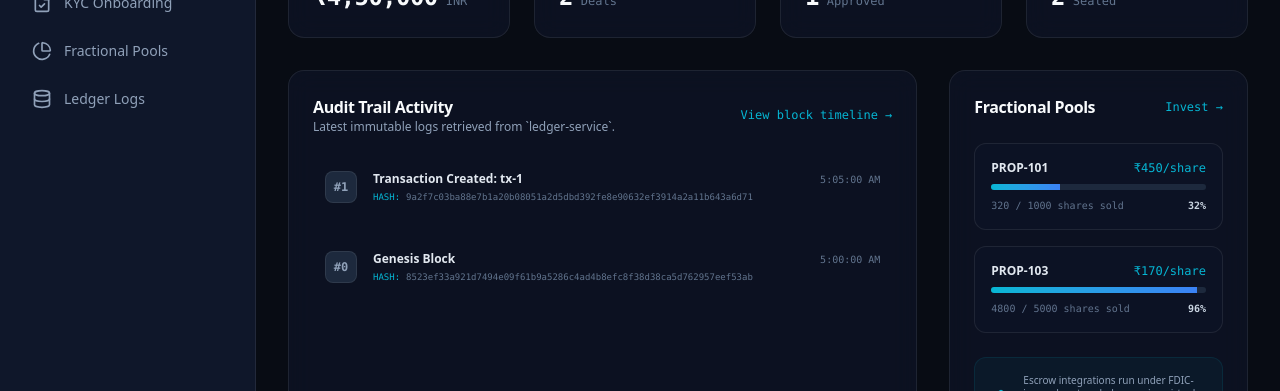
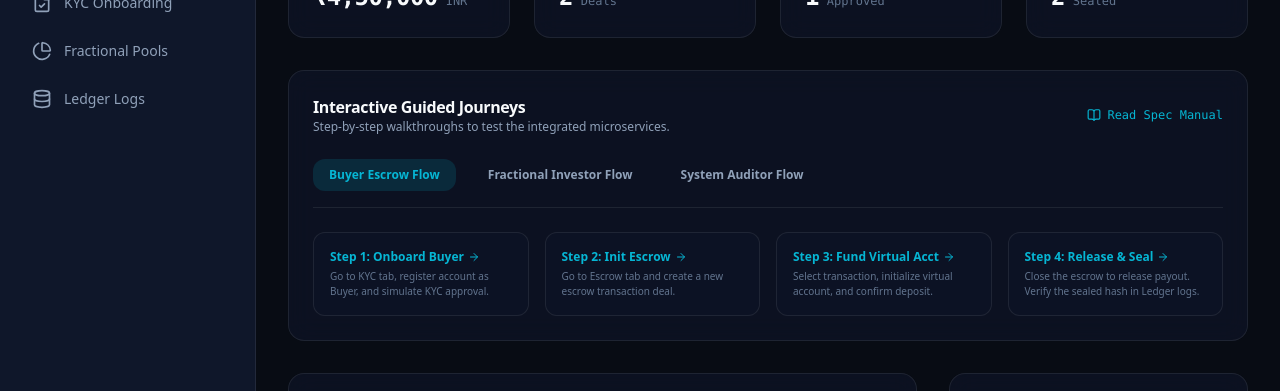
Before and after one commit to NItishSh/realestate-trust, a Next.js app in the folder frontend/: page / in a window 1280 px wide. Shown: the part 224-615 px from the top of the page. Built offline with nearby package versions, Linux system fonts and the light colour scheme; no server answers.

Commit message:
feat(frontend): add interactive guided user journeys widget and documentation spec

```diff
--- a/frontend/src/app/page.tsx
+++ b/frontend/src/app/page.tsx
@@ -1,6 +1,6 @@
 'use client';
 
-import React from 'react';
+import React, { useState } from 'react';
 import { useStore } from '../lib/store';
 import {
   ShieldAlert,
@@ -9,12 +9,15 @@ import {
   Activity,
   FileCheck2,
   TrendingUp,
-  Cpu
+  Cpu,
+  ArrowRight,
+  BookOpen
 } from 'lucide-react';
 import Link from 'next/link';
 
 export default function Dashboard() {
   const { transactions, loans, pools, ledger, isLoading } = useStore();
+  const [activeJourney, setActiveJourney] = useState<'buyer' | 'investor' | 'auditor'>('buyer');
 
   // Metrics calculations
   const totalEscrowLocked = transactions
@@ -76,6 +79,120 @@ export default function Dashboard() {
             </div>
           );
         })}
+      </div>
+
+      {/* Guided Demo Journeys */}
+      <div className="glass-panel p-6 rounded-2xl mb-8">
+        <div className="flex justify-between items-center mb-6">
+          <div>
+            <h3 className="text-md font-bold tracking-tight">Interactive Guided Journeys</h3>
+            <p className="text-xs text-slate-400">Step-by-step walkthroughs to test the integrated microservices.</p>
+          </div>
+          <Link
+            href="file:///Users/nitishshanchinagoudra/workspace/me/realestate-trust/docs/user_journeys.md"
+            target="_blank"
+            className="flex items-center gap-1.5 text-xs text-accent-cyan hover:underline font-mono"
+          >
+            <BookOpen className="w-3.5 h-3.5" />
+            Read Spec Manual
+          </Link>
+        </div>
+
+        <div className="flex gap-4 border-b border-card-border pb-4 mb-6 flex-wrap">
+          <button
+            onClick={() => setActiveJourney('buyer')}
+            className={`px-4 py-2 rounded-xl text-xs font-bold transition-all cursor-pointer ${
+              activeJourney === 'buyer' ? 'bg-accent-cyan/15 text-accent-cyan' : 'text-slate-400 hover:text-slate-200'
+            }`}
+          >
+            Buyer Escrow Flow
+          </button>
+          <button
+            onClick={() => setActiveJourney('investor')}
+            className={`px-4 py-2 rounded-xl text-xs font-bold transition-all cursor-pointer ${
+              activeJourney === 'investor' ? 'bg-accent-blue/15 text-accent-blue' : 'text-slate-400 hover:text-slate-200'
+            }`}
+          >
+            Fractional Investor Flow
+          </button>
+          <button
+            onClick={() => setActiveJourney('auditor')}
+            className={`px-4 py-2 rounded-xl text-xs font-bold transition-all cursor-pointer ${
+              activeJourney === 'auditor' ? 'bg-violet-400/15 text-violet-400' : 'text-slate-400 hover:text-slate-200'
+            }`}
+          >
+            System Auditor Flow
+          </button>
+        </div>
+
+        {activeJourney === 'buyer' && (
+          <div className="grid grid-cols-1 md:grid-cols-4 gap-4">
+            <Link href="/kyc" className="p-4 rounded-xl bg-slate-900/40 border border-card-border hover:border-accent-cyan/20 transition-all group">
+              <div className="text-accent-cyan font-bold text-xs mb-1 group-hover:underline flex items-center gap-1">
+                Step 1: Onboard Buyer <ArrowRight className="w-3 h-3 group-hover:translate-x-0.5 transition-transform" />
+              </div>
+              <p className="text-[10px] text-slate-500">Go to KYC tab, register account as Buyer, and simulate KYC approval.</p>
+            </Link>
+            <Link href="/transactions" className="p-4 rounded-xl bg-slate-900/40 border border-card-border hover:border-accent-cyan/20 transition-all group">
+              <div className="text-accent-cyan font-bold text-xs mb-1 group-hover:underline flex items-center gap-1">
+                Step 2: Init Escrow <ArrowRight className="w-3 h-3 group-hover:translate-x-0.5 transition-transform" />
+              </div>
+              <p className="text-[10px] text-slate-500">Go to Escrow tab and create a new escrow transaction deal.</p>
+            </Link>
+            <Link href="/transactions" className="p-4 rounded-xl bg-slate-900/40 border border-card-border hover:border-accent-cyan/20 transition-all group">
+              <div className="text-accent-cyan font-bold text-xs mb-1 group-hover:underline flex items-center gap-1">
+                Step 3: Fund Virtual Acct <ArrowRight className="w-3 h-3 group-hover:translate-x-0.5 transition-transform" />
+              </div>
+              <p className="text-[10px] text-slate-500">Select transaction, initialize virtual account, and confirm deposit.</p>
+            </Link>
+            <Link href="/ledger" className="p-4 rounded-xl bg-slate-900/40 border border-card-border hover:border-accent-cyan/20 transition-all group">
+              <div className="text-accent-cyan font-bold text-xs mb-1 group-hover:underline flex items-center gap-1">
+                Step 4: Release & Seal <ArrowRight className="w-3 h-3 group-hover:translate-x-0.5 transition-transform" />
+              </div>
+              <p className="text-[10px] text-slate-500">Close the escrow to release payout. Verify the sealed hash in Ledger logs.</p>
+            </Link>
+          </div>
+        )}
+
+        {activeJourney === 'investor' && (
+          <div className="grid grid-cols-1 md:grid-cols-3 gap-4">
+            <Link href="/kyc" className="p-4 rounded-xl bg-slate-900/40 border border-card-border hover:border-accent-blue/20 transition-all group">
+              <div className="text-accent-blue font-bold text-xs mb-1 group-hover:underline flex items-center gap-1">
+                Step 1: Verify KYC <ArrowRight className="w-3 h-3 group-hover:translate-x-0.5 transition-transform" />
+              </div>
+              <p className="text-[10px] text-slate-500">Ensure your active user status is KYC APPROVED to unlock pools purchase.</p>
+            </Link>
+            <Link href="/portfolio" className="p-4 rounded-xl bg-slate-900/40 border border-card-border hover:border-accent-blue/20 transition-all group">
+              <div className="text-accent-blue font-bold text-xs mb-1 group-hover:underline flex items-center gap-1">
+                Step 2: Browse Pools <ArrowRight className="w-3 h-3 group-hover:translate-x-0.5 transition-transform" />
+              </div>
+              <p className="text-[10px] text-slate-500">Explore real estate listings (e.g. PROP-101) and share costs.</p>
+            </Link>
+            <Link href="/portfolio" className="p-4 rounded-xl bg-slate-900/40 border border-card-border hover:border-accent-blue/20 transition-all group">
+              <div className="text-accent-blue font-bold text-xs mb-1 group-hover:underline flex items-center gap-1">
+                Step 3: Buy & Track Yield <ArrowRight className="w-3 h-3 group-hover:translate-x-0.5 transition-transform" />
+              </div>
+              <p className="text-[10px] text-slate-500">Purchase shares, observe dividend increments, and inspect logs.</p>
+            </Link>
+          </div>
+        )}
+
+        {activeJourney === 'auditor' && (
+          <div className="grid grid-cols-1 md:grid-cols-2 gap-4">
+            <Link href="/ledger" className="p-4 rounded-xl bg-slate-900/40 border border-card-border hover:border-violet-400/20 transition-all group">
+              <div className="text-violet-400 font-bold text-xs mb-1 group-hover:underline flex items-center gap-1">
+                Step 1: Write Custom Block <ArrowRight className="w-3 h-3 group-hover:translate-x-0.5 transition-transform" />
+              </div>
+              <p className="text-[10px] text-slate-500">Enter custom log details and publish a sealed compliance record block.</p>
+            </Link>
+            <Link href="/ledger" className="p-4 rounded-xl bg-slate-900/40 border border-card-border hover:border-violet-400/20 transition-all group">
+              <div className="text-violet-400 font-bold text-xs mb-1 group-hover:underline flex items-center gap-1">
+                Step 2: Verify Hashes Chaining <ArrowRight className="w-3 h-3 group-hover:translate-x-0.5 transition-transform" />
+              </div>
+              <p className="text-[10px] text-slate-500">Analyze the SHA256 chain. Verify that Block Hash matches previous block links.</p>
+            </Link>
+          </div>
+        )}
       </div>
 
       {/* Grid: Activity Log and Pools Overview */}
```
Also changed, not shown: 3 other files (tests, documents, lock files or other folders).
